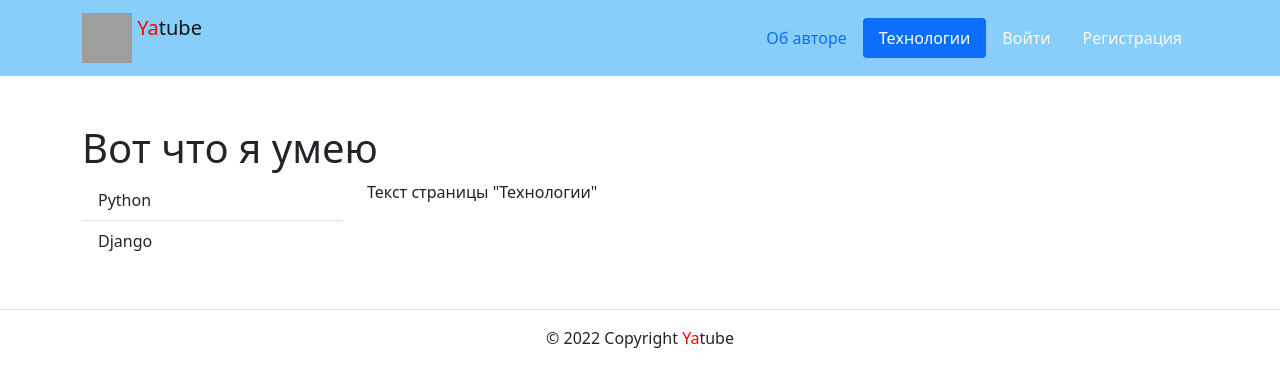
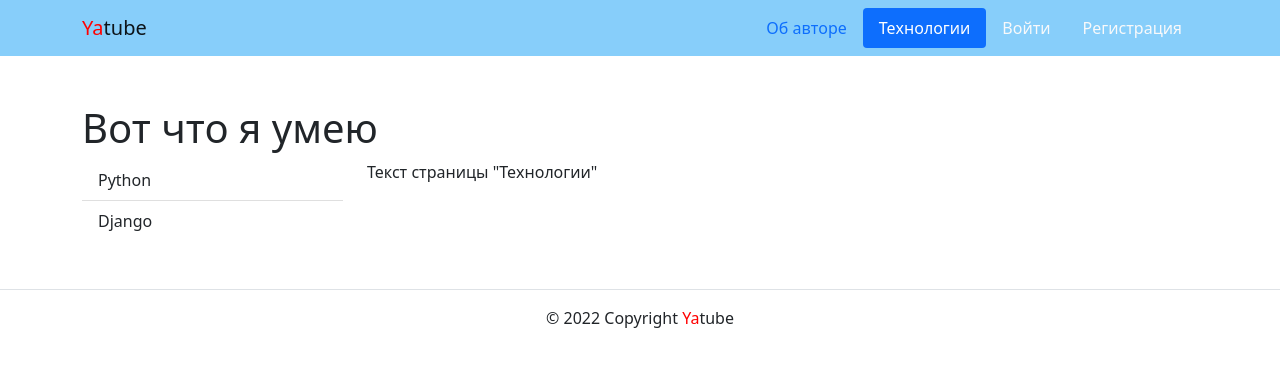
Before and after one commit to xKapellMeisterx/hw05_final, a Django app: page /about/tech/ in a window 1280 px wide. Shown: the top 387 px of the page. Run offline with Django 3.2, Linux system fonts and the light colour scheme; grey boxes are pictures that could not be loaded.

Commit message:
'del img in header'

```diff
--- a/yatube/templates/includes/header.html
+++ b/yatube/templates/includes/header.html
@@ -2,8 +2,8 @@
 <nav class="navbar navbar-light" style="background-color: lightskyblue">
   <div class="container">
     <a class="navbar-brand" href="{% url 'posts:index' %}">
-      <img src="{% static "img/logo.png" %}"
-           width="50" height="50" class="d-inline-block align-top" alt="">
+{#      <img src="{% static "img/logo.png" %}"#}
+{#           width="50" height="50" class="d-inline-block align-top" alt="">#}
             <span style="color:red">Ya</span>tube
         </a>
         {% with request.resolver_match.view_name as view_name %}
```
